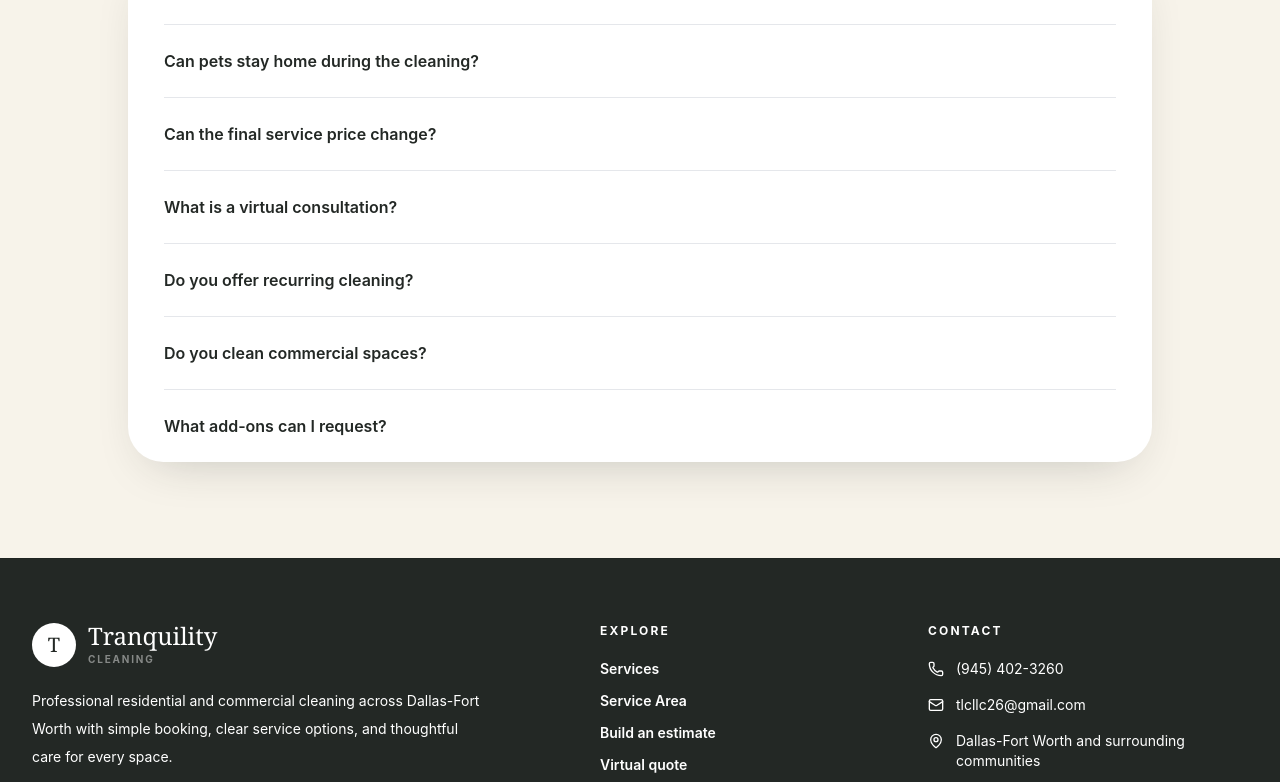
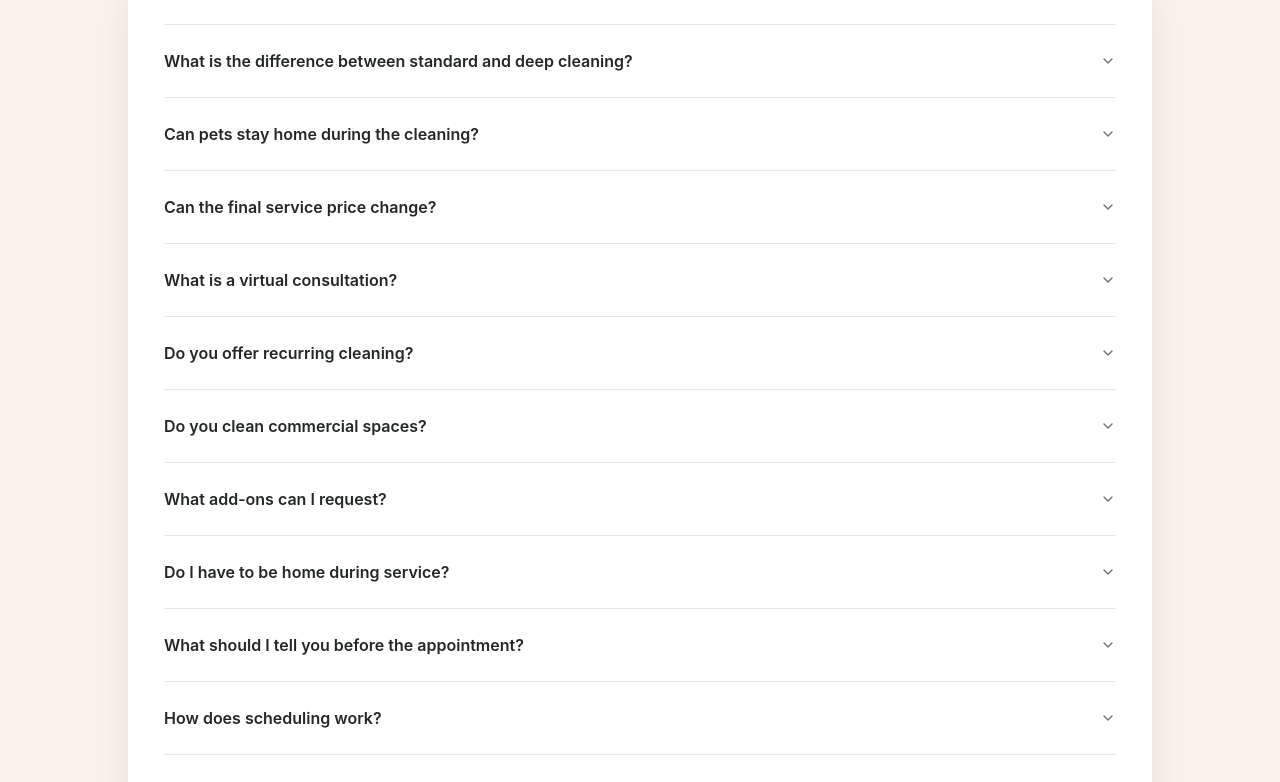
Before and after one commit to EXPRESS-AUDIO-POWER-COMPANY/tranquility-platform, a React (Vite) app: page /faq in a window 1280 px wide. Shown: the part 526-1308 px from the top of the page. Built offline with nearby package versions, Linux system fonts and the light colour scheme.

Commit message:
feat: complete customer FAQ and service expectations

```diff
--- a/src/pages/Faq.tsx
+++ b/src/pages/Faq.tsx
@@ -1,7 +1,13 @@
+import { ChevronDown } from 'lucide-react'
+
 const faqs = [
   [
     'How does residential pricing work?',
     'Residential pricing begins with the size and layout of the home, then adjusts for the selected service, frequency, rooms, pets, and optional add-ons. Larger or unusually detailed jobs may move to a custom quote.',
+  ],
+  [
+    'What is the difference between standard and deep cleaning?',
+    'Standard cleaning is the recurring or routine maintenance path. Deep cleaning is designed for spaces that need more time and detail beyond normal maintenance, especially kitchens, bathrooms, fixtures, buildup, and commonly missed surfaces.',
   ],
   [
     'Can pets stay home during the cleaning?',
@@ -9,7 +15,7 @@ const faqs = [
   ],
   [
     'Can the final service price change?',
-    'A residential estimate is based on the details provided. If the actual property condition or requested scope is materially different, Tranquility can review the job before confirming the final service scope.',
+    'A residential estimate is based on the details provided. If the actual property condition or requested scope is materially different, Tranquility can review the job before confirming the final service scope and price.',
   ],
   [
     'What is a virtual consultation?',
@@ -27,6 +33,22 @@ const faqs = [
     'What add-ons can I request?',
     'Available add-ons include laundry, inside oven, inside refrigerator, dishwasher detail, spot or stain treatment, spot carpet cleaning, range hood or vent detail, and excess pet hair. Some specialty items may require review.',
   ],
+  [
+    'Do I have to be home during service?',
+    'Not necessarily. Customers can provide lawful access instructions and property notes before service. Access details should be accurate and should never require a cleaning professional to enter an unsafe or unauthorized area.',
+  ],
+  [
+    'What should I tell you before the appointment?',
+    'Share anything that affects access, time, safety, or scope: pets, gate or entry details, rooms that should not be entered, specialty surfaces, stains, unusual buildup, parking limitations, or other conditions the team should know about.',
+  ],
+  [
+    'How does scheduling work?',
+    'Customers choose a preferred date and arrival window. The request is not a guaranteed appointment until Tranquility confirms service availability for the address, scope, and expected duration.',
+  ],
+  [
+    'What if I need to change my appointment?',
+    'Contact Tranquility as early as possible when a date or access plan changes. Any final rescheduling or cancellation terms that apply to a confirmed reservation will be shown as part of the production booking process.',
+  ],
 ]
 
 export function Faq() {
@@ -39,8 +61,11 @@ export function Faq() {
         <div className="mt-10 divide-y divide-black/8 rounded-[2.2rem] bg-white px-6 shadow-soft sm:px-9">
           {faqs.map(([question, answer]) => (
             <details key={question} className="group py-6">
-              <summary className="cursor-pointer list-none pr-8 font-semibold marker:hidden">{question}</summary>
-              <p className="mt-4 max-w-3xl text-sm leading-7 text-black/60">{answer}</p>
+              <summary className="flex cursor-pointer list-none items-center justify-between gap-5 font-semibold marker:hidden">
+                <span>{question}</span>
+                <ChevronDown className="size-4 shrink-0 text-tranquility-moss transition-transform group-open:rotate-180" aria-hidden="true" />
+              </summary>
+              <p className="mt-4 max-w-3xl pr-8 text-sm leading-7 text-black/60">{answer}</p>
             </details>
           ))}
         </div>
```
